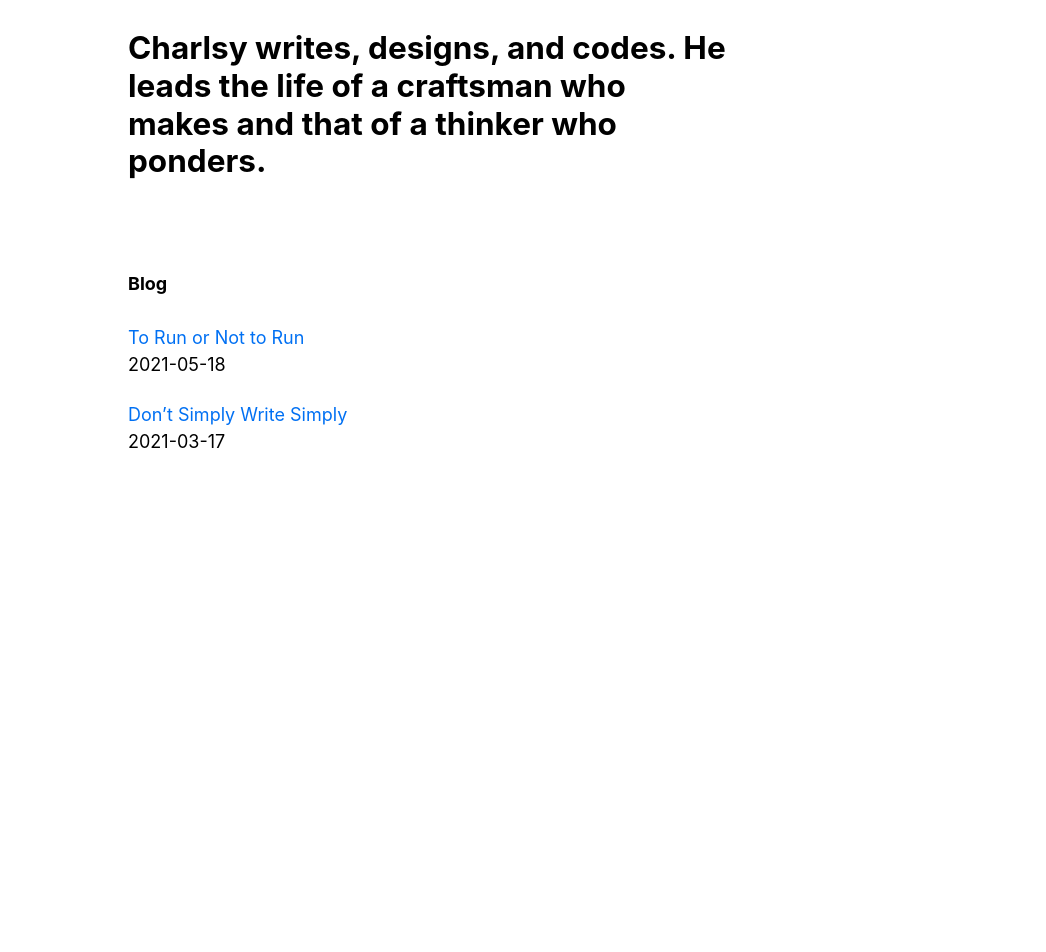
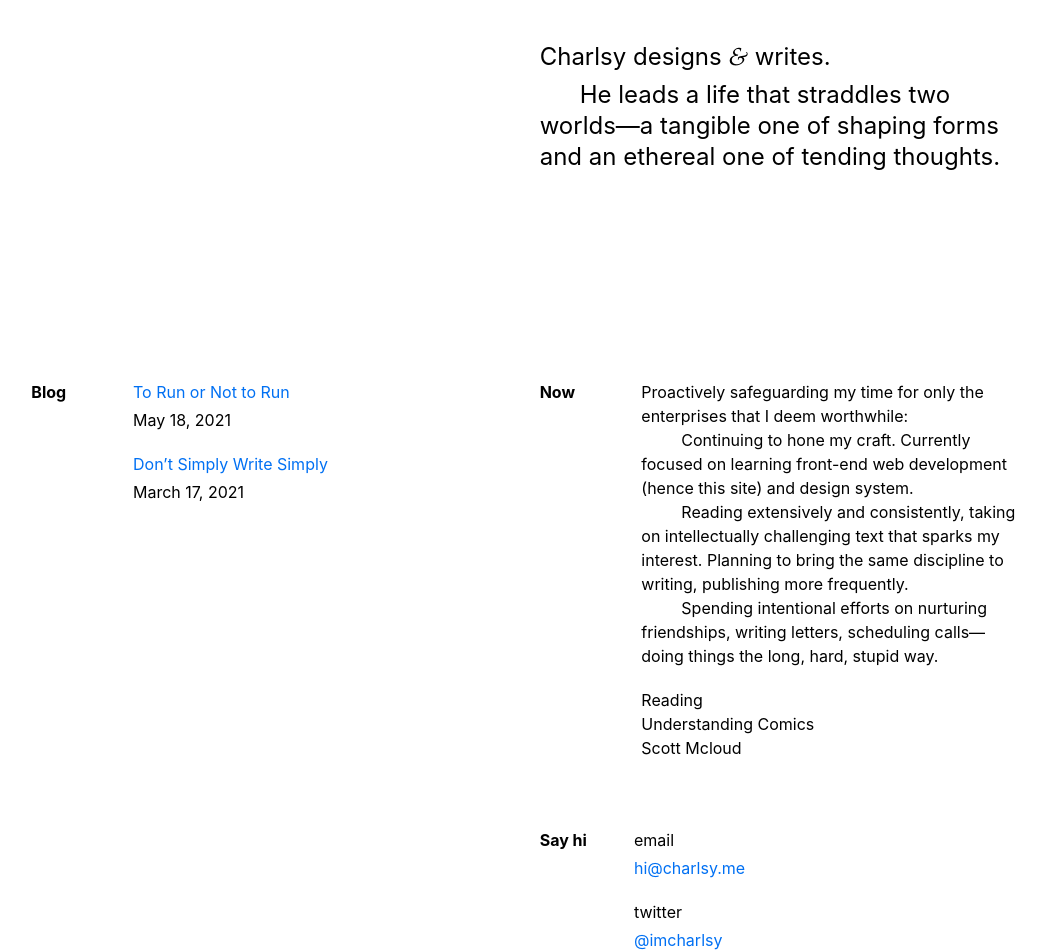
Before and after one commit to charlsyang/site, a Next.js app: page / in a window 1280 px wide. Shown: the part 151-1103 px from the top of the page, without its empty margins (212-1258 px from the left). Before the commit the page ends 800 px from the top, so only its background shows below. Built offline with nearby package versions, Linux system fonts and the light colour scheme.

Commit message:
Structure homepage content layout

```diff
--- a/components/GlobalStyles.js
+++ b/components/GlobalStyles.js
@@ -46,6 +46,25 @@ const GlobalStyles = createGlobalStyle`
     }
 
 
+    /* DESIGN TOKENS */
+
+    html {
+
+        /* Typography */
+
+        --fallback-sans: -apple-system, BlinkMacSystemFont, Segoe UI, Roboto, Oxygen, Ubuntu,
+            Cantarell, Fira Sans, Droid Sans, Helvetica Neue, sans-serif;
+
+        --fallback-serif: Iowan Old Style, Apple Garamond, Baskerville, Times New Roman, Droid Serif,
+            Times, Source Serif Pro, serif, Apple Color Emoji, Segoe UI Emoji, Segoe UI Symbol;
+
+        --ampersand-stack: Baskerville, Apple Garamond, Iowan Old Style, Athelas, Palatino,
+            Times New Roman, Droid Serif, Times, Source Serif Pro, serif, Apple Color Emoji,
+            Segoe UI Emoji, Segoe UI Symbol;
+
+
+    }
+
     /* GLOBAL STYLES */
 
     *,
@@ -53,19 +72,20 @@ const GlobalStyles = createGlobalStyle`
     *:after {
     box-sizing: border-box;
     line-height: 1.5;
-    font-family: -apple-system, BlinkMacSystemFont, 'Segoe UI', Roboto, Oxygen, Ubuntu, Cantarell, 'Open Sans', 'Helvetica Neue', sans-serif;
+    font-family: var(--fallback-sans);
     -webkit-font-smoothing: antialiased;
     -moz-osx-font-smoothing: auto;
     }
 
     html,
     body {
-        padding: 0;
+        /* padding: 0;
         margin: 0;
         font-family: -apple-system, BlinkMacSystemFont, Segoe UI, Roboto, Oxygen, Ubuntu,
             Cantarell, Fira Sans, Droid Sans, Helvetica Neue, sans-serif;
         line-height: 1.6;
-        font-size: 18px;
+        font-size: 18px; */
+
     }
 
     a {
--- /dev/null
+++ b/components/GridWrapper.js
@@ -0,0 +1,9 @@
+import styled from 'styled-components';
+
+const GridWrapper = styled.div`
+    display: grid;
+    grid-template-columns: repeat(12, 1fr);
+    gap: 20px;
+`
+
+export default GridWrapper;
--- a/components/MaxWidthWrapper.js
+++ b/components/MaxWidthWrapper.js
@@ -2,11 +2,11 @@ import styled from 'styled-components';
 
 const MaxWidthWrapper = styled.div`
   position: relative;
-  max-width: min(100%, calc(600px + 32px * 2));
+  max-width: min(100%, calc(1200px + 40px * 2));
   margin-left: auto;
   margin-right: auto;
-  padding-left: 32px;
-  padding-right: 32px;
+  padding-left: 40px;
+  padding-right: 40px;
 `;
 
 export default MaxWidthWrapper;
--- a/pages/index.js
+++ b/pages/index.js
@@ -4,6 +4,8 @@ import Nav from '../components/Nav'
 import styled from 'styled-components'
 import Link from 'next/link'
 import { getSortedPostsData } from '../utils/blog'
+import Date from '../components/Date'
+import GridWrapper from '../components/GridWrapper'
 
 export async function getStaticProps() {
   const allPostsData = getSortedPostsData();
@@ -23,39 +25,160 @@ export default function Home({allPostsData}) {
         <link rel="icon" href="/favicon.ico" />
       </Head>
       <main>
-        <Heading>
-        Charlsy writes, designs, and codes. He leads the life of a craftsman
-        who makes and that of a thinker who ponders.
-        </Heading>
+        <GridWrapper>
+          <Header>
+            <p>Charlsy designs <Ampersand>&</Ampersand> writes. </p>
+            <p>He leads a life that straddles two worlds—a tangible one of shaping
+              forms and an ethereal one of tending thoughts.</p>
+          </Header>
+        </GridWrapper>
         {/* <Nav/> */}
+        <GridWrapper>
+          <Blog>
             <SectionTitle>Blog</SectionTitle>
-        <ul>
+            <BlogList>
                 {allPostsData.map( ({ slug, date, title }) => (
-                <ListItem key={slug}>
+                      <BlogItem key={slug}>
                           <Link href={`/blog/${slug}`}>
                             <a>{title}</a>
                           </Link>
-                    <p>{date}</p>
-                </ListItem>
+                          <StyledDate>
+                            <Date dateString={date}></Date>
+                          </StyledDate>
+                      </BlogItem>
+
                 ))}
-        </ul>
+            </BlogList>
+          </Blog>
+          <Now>
+            <SectionTitle>Now</SectionTitle>
+            <NowContent>
+              <p>Proactively safeguarding my time for only the enterprises that I deem worthwhile:</p>
+              <p>Continuing to hone my craft. Currently focused on learning front-end web development (hence this site) and design system.</p>
+              <p>Reading extensively and consistently, taking on intellectually challenging text that sparks my interest. Planning to bring the same discipline to writing, publishing more frequently.</p>
+              <p>Spending intentional efforts on nurturing friendships, writing letters, scheduling calls— doing things the long, hard, stupid way.</p>
+            </NowContent>
+            <Reading>
+              <ReadingLabel>Reading</ReadingLabel>
+              <BookTitle>Understanding Comics</BookTitle>
+              <Author>Scott Mcloud</Author>
+            </Reading>
+          </Now>
+          <Contact>
+            <SectionTitle>Say hi</SectionTitle>
+            <ContactList>
+              <ContactItem>
+                <ContactItemLabel>email</ContactItemLabel>
+                <a href="mailto:hi@charlsy.me">hi@charlsy.me</a>
+              </ContactItem>
+              <ContactItem>
+                <ContactItemLabel>twitter</ContactItemLabel>
+                <a href="https://twitter.com/imcharlsy">@imcharlsy</a>
+              </ContactItem>
+            </ContactList>
+          </Contact>
+        </GridWrapper>
       </main>
     </MaxWidthWrapper>
   )
 }
 
-const Heading = styled.h1`
-  font-size: 1.75rem;
-  margin-top: 10rem;
-  margin-bottom: 5rem;
-  line-height: 1.2;
+const Header = styled.div`
+  margin-top: 12rem;
+  margin-bottom: 13rem;
+  grid-column: 8 / -1;
+
+  & p {
+    font-size: 1.5rem;
+    line-height: 1.3;
+  }
+
+  & p:not(:first-of-type) {
+    text-indent: 2.5rem;
+  }
 `
 
-const ListItem = styled.li`
-    margin: 0 0 1.25rem 0;
+const Ampersand = styled.span`
+  font-family: var(--ampersand-stack);
+  font-size: 25px;
+  font-style: italic;
+  font-weight: 400;
+`
+
+const Blog = styled.section`
+  grid-column: 3 / 8;
+  display: grid;
+  grid-template-columns: repeat(5, 1fr);
+  gap: 20px;
 `
 
 const SectionTitle = styled.h2`
-  margin-top: 1rem;
-  margin-bottom: 1.5rem;
+  grid-column: 1 / 2;
 `
+
+const BlogList = styled.ul`
+  display: flex;
+  flex-direction: column;
+  gap: 1.25rem;
+  grid-column: 2 / -1;
+`
+
+const BlogItem = styled.li`
+  display: flex;
+  flex-direction: column;
+  gap: 4px;
+`
+
+const StyledDate = styled.p`
+`
+
+const Now = styled.section`
+  grid-column: 8 / -1;
+  display: grid;
+  grid-template-columns: repeat(5, 1fr);
+  gap: 20px;
+`
+
+const NowContent = styled.div`
+  grid-column: 2 / -1;
+
+  & p:not(:first-of-type) {
+    text-indent: 2.5rem;
+  }
+`
+
+const Reading = styled.div`
+  grid-column: 2 / -1;
+`
+
+const ReadingLabel = styled.p`
+`
+
+const BookTitle = styled.p`
+`
+
+const Author = styled.p`
+`
+
+const Contact = styled.section`
+  grid-column: 8 / -1;
+  display: grid;
+  grid-template-columns: repeat(5, 1fr);
+  gap: 20px;
+  margin-top: 3rem;
+`
+
+const ContactList = styled.div`
+  display: flex;
+  flex-direction: column;
+  gap: 1.25rem;
+`
+
+const ContactItem = styled.div`
+  display: flex;
+  flex-direction: column;
+  gap: 4px;
+`
+
+const ContactItemLabel = styled.p`
+`
```
Lines whose indentation alone changed are shown as unchanged.
